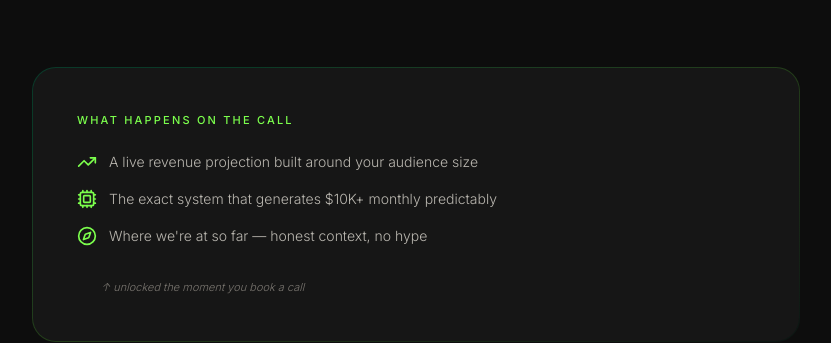
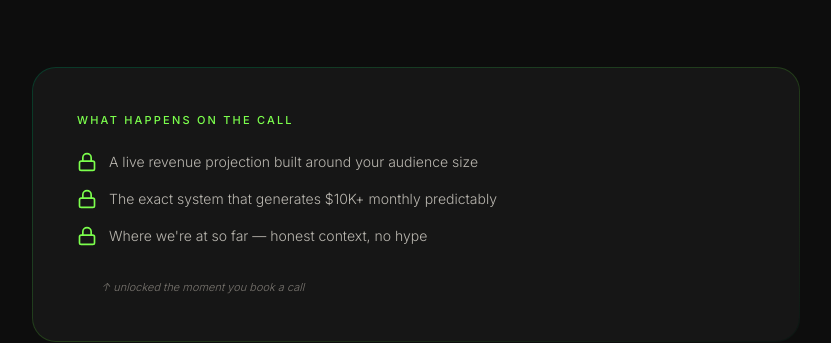
Before and after one commit to zohanariz/zohan-landing, a Next.js app: page / in a window 1280 px wide. Shown: the part 5769-6112 px from the top of the page, without its empty margins (224-1055 px from the left). Built offline with nearby package versions, Linux system fonts and the light colour scheme; no server answers.

Commit message:
Replace list icons in What Happens On The Call card with Lock icons

```diff
--- a/src/components/sections/Proof.tsx
+++ b/src/components/sections/Proof.tsx
@@ -4,7 +4,7 @@ import { useGSAP } from "@gsap/react";
 import gsap from "gsap";
 import { useRef } from "react";
 import { ScrollTrigger } from "gsap/ScrollTrigger";
-import { TrendingUp, Cpu, Compass } from "lucide-react";
+import { Lock } from "lucide-react";
 
 if (typeof window !== "undefined") {
   gsap.registerPlugin(ScrollTrigger);
@@ -189,15 +189,15 @@ export default function Proof({ onOpenBooking }: ProofProps) {
 
             <ul className="flex flex-col gap-3.5 list-none mb-8">
               <li className="flex gap-3 text-sm leading-[1.65] text-[#F0ECE3]/75 font-light items-start">
-                <TrendingUp className="w-5 h-5 text-gold flex-shrink-0 mt-0.5" />
+                <Lock className="w-5 h-5 text-gold flex-shrink-0 mt-0.5" />
                 <span>A live revenue projection built around your audience size</span>
               </li>
               <li className="flex gap-3 text-sm leading-[1.65] text-[#F0ECE3]/75 font-light items-start">
-                <Cpu className="w-5 h-5 text-gold flex-shrink-0 mt-0.5" />
+                <Lock className="w-5 h-5 text-gold flex-shrink-0 mt-0.5" />
                 <span>The exact system that generates $10K+ monthly predictably</span>
               </li>
               <li className="flex gap-3 text-sm leading-[1.65] text-[#F0ECE3]/75 font-light items-start">
-                <Compass className="w-5 h-5 text-gold flex-shrink-0 mt-0.5" />
+                <Lock className="w-5 h-5 text-gold flex-shrink-0 mt-0.5" />
                 <span>Where we're at so far — honest context, no hype</span>
               </li>
             </ul>
```
